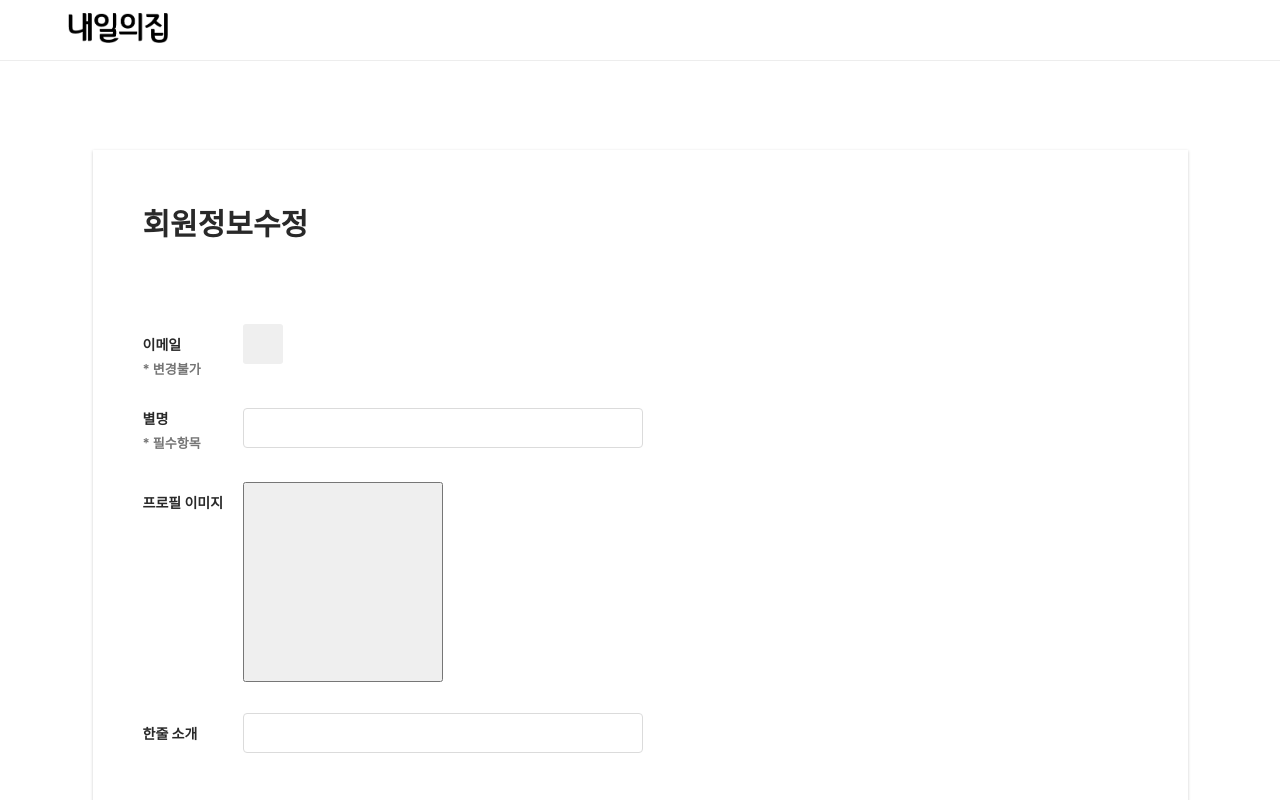
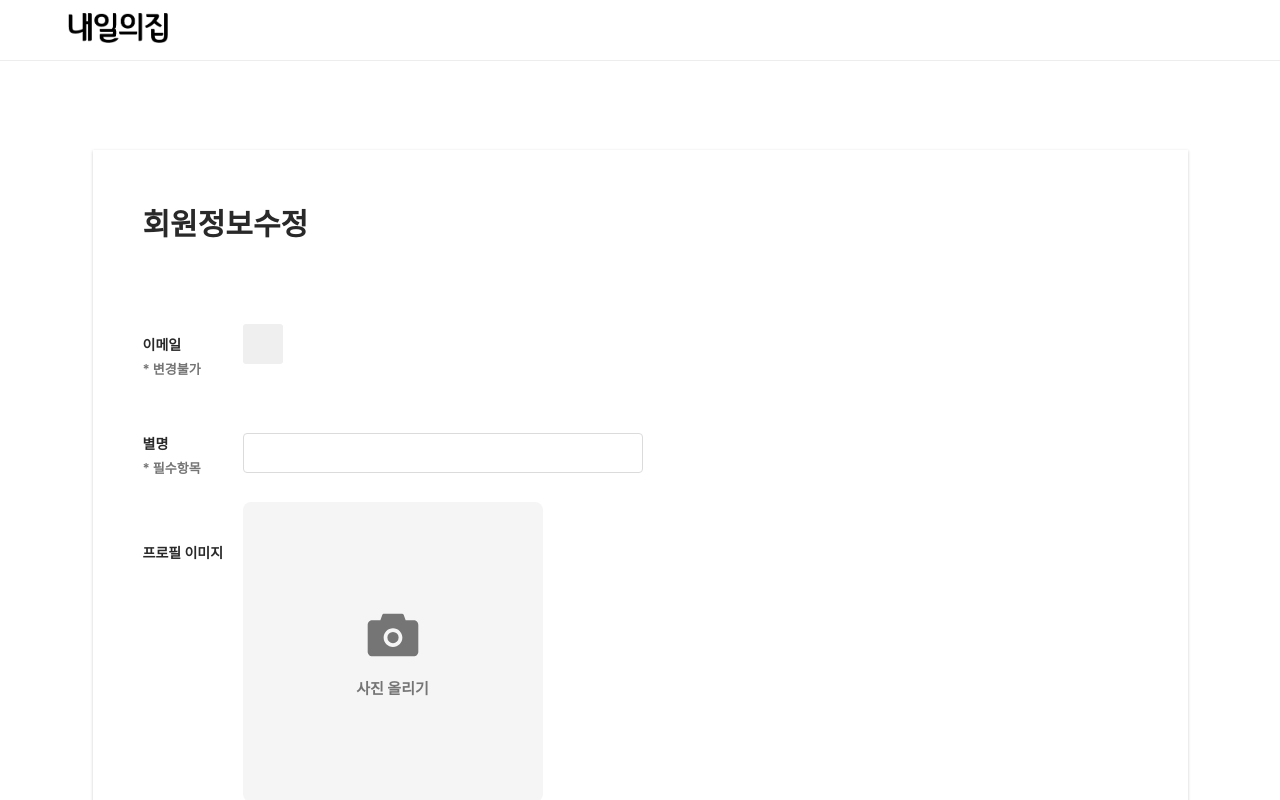
Before and after one commit to codestates/HOT-House-of-tomorrow-client, a React (Create React App) app: page /edit in a window 1280 px wide. Shown: the top 800 px of the page. Built offline with nearby package versions, Linux system fonts and the light colour scheme; no server answers.

Commit message:
feature / edit_user : add nickname, introduction and profile picture update function

```diff
--- a/src/api/pages/user_edit/userEdit.js
+++ b/src/api/pages/user_edit/userEdit.js
@@ -3,12 +3,10 @@ import axios from 'axios';
 
 export async function getUserInfoAsync() {
   const response = await axios.get('/api/auth/getuser');
-  console.log(response);
   return response.data;
 }
 
 export async function postUserUpdateAsync(data) {
-  console.log(data);
   const response = await axios.post('/api/auth/updateuser', { data });
   console.log(response);
   return response.data;
--- a/src/components/systems/edit/Edit.jsx
+++ b/src/components/pages/edit/Edit.jsx
@@ -1,6 +1,6 @@
-/* eslint-disable no-unused-vars */
-import React from 'react';
+import React, { useState } from 'react';
 import styled from 'styled-components';
+import { AiFillCamera } from 'react-icons/ai';
 
 const Wrap = styled.div`
   display: flex;
@@ -29,6 +29,7 @@ const Title = styled.span`
 `;
 const EditRow = styled.div`
   display: flex;
+  margin-bottom: 25px;
 `;
 const EditTitle = styled.span`
   padding-top: 30px;
@@ -79,13 +80,7 @@ const EditImgTitle = styled.span`
   position: relative;
   top: 10px;
 `;
-const ImgWrap = styled.div`
-  padding-top: 30px;
-`;
-const Img = styled.button`
-  width: 200px;
-  height: 200px;
-`;
+
 const EditButton = styled.button`
   margin: 50px 0 0 100px;
   width: 290px;
@@ -114,16 +109,69 @@ const EditButton = styled.button`
     background-color: #09addb;
   }
 `;
+
+const BtnWrap = styled.div`
+  flex: 1;
+`;
+const FileLabel = styled.label`
+  display: flex;
+  align-items: center;
+  justify-content: center;
+  position: relative;
+  margin: 0;
+  border: none;
+  border-radius: 8px;
+  font-family: inherit;
+  transition: opacity 0.1s;
+  width: 300px;
+  height: 300px;
+  cursor: pointer;
+  background-color: ${(props) => (props.isPreview ? '#fff' : '#f5f5f5')};
+`;
+
+const FileInput = styled.input`
+  display: none;
+`;
+const PreviewImg = styled.img`
+  max-width: 300px;
+  border-radius: 8px;
+`;
+const CameraIconWrap = styled.div`
+  display: flex;
+  flex-direction: column;
+  text-align: center;
+`;
+const CameraIcon = styled.div`
+  font-size: 60px;
+  color: #757575;
+`;
+const CameraText = styled.span`
+  font-size: 15px;
+  font-weight: 700;
+  line-height: 20px;
+  color: #757575;
+`;
+
 function Edit({
   email,
   nickname,
   setNickname,
-  img,
-  setImg,
   introduction,
   setIntroduction,
-  onUpldateInfo,
+  onUpdateInfo,
+  uploadImage,
 }) {
+  const [preview, setPreview] = useState(null);
+  const onSelectFiles = (e) => {
+    e.preventDefault();
+
+    uploadImage(e.target.files[0]);
+    const reader = new FileReader();
+    reader.readAsDataURL(e.target.files[0]);
+    reader.onloadend = (file) => {
+      setPreview(file.target.result);
+    };
+  };
   return (
     <Wrap>
       <EditWrap>
@@ -155,9 +203,28 @@ function Edit({
         </EditRow>
         <EditRow>
           <EditImgTitle>프로필 이미지</EditImgTitle>
-          <ImgWrap>
-            <Img />
-          </ImgWrap>
+          <BtnWrap>
+            <FileLabel isPreview={!!preview}>
+              <FileInput
+                type="file"
+                multiple
+                name="uploadImg"
+                maxLength={1}
+                accept="image/*"
+                onChange={onSelectFiles}
+              />
+              {preview ? (
+                <PreviewImg src={preview} alt="" />
+              ) : (
+                <CameraIconWrap>
+                  <CameraIcon>
+                    <AiFillCamera />
+                  </CameraIcon>
+                  <CameraText>사진 올리기</CameraText>
+                </CameraIconWrap>
+              )}
+            </FileLabel>
+          </BtnWrap>
         </EditRow>
         <EditRow>
           <EditTitle>한줄 소개</EditTitle>
@@ -170,7 +237,7 @@ function Edit({
             />
           </InputWrap>
         </EditRow>
-        <EditButton onClick={onUpldateInfo}>회원 정보 수정</EditButton>
+        <EditButton onClick={onUpdateInfo}>회원 정보 수정</EditButton>
       </EditWrap>
     </Wrap>
   );
--- a/src/components/systems/Header/rightSide/HeaderRightSide.jsx
+++ b/src/components/systems/Header/rightSide/HeaderRightSide.jsx
@@ -16,12 +16,12 @@ const HeaderNavBtn = styled.button`
   margin-right: 10px;
   overflow: hidden;
   border-radius: 100%;
-
-  width: 38px;
+  width: 35px;
+  height: 35px;
+  overflow: hidden;
   display: flex;
   justify-content: center;
   align-items: center;
-  height: 35px;
   outline: none;
 
   &:hover {
@@ -37,9 +37,9 @@ const Menu = styled(CgMenuGridO)`
   }
 `;
 const ProfileImg = styled.img`
-  width: 100%;
-  overflow: hidden;
   border-radius: 100%;
+  width: 30px;
+  height: 30px;
 `;
 
 const WriteBtn = styled.button`
--- a/src/containers/pages/edit/EditContainer.jsx
+++ b/src/containers/pages/edit/EditContainer.jsx
@@ -1,16 +1,20 @@
 /* eslint-disable no-unused-vars */
 import React, { useEffect, useState } from 'react';
 import { useDispatch, useSelector } from 'react-redux';
-import Edit from '../../../components/systems/edit/Edit';
+import Edit from '../../../components/pages/edit/Edit';
 import {
   typeGetUserInfo,
   typeUpdateUserInfo,
+  typeInitUpdateInfo,
 } from '../../../modules/pages/edit/userEdit';
+import { typeUploadImage } from '../../../modules/pages/write_page/wrtiePage';
 
-const EditContainer = () => {
+const EditContainer = ({ history }) => {
   const dispatch = useDispatch();
-  const { info } = useSelector(({ userEdit }) => ({
+  const { info, update, url } = useSelector(({ userEdit, writeCard }) => ({
     info: userEdit.info,
+    url: writeCard.url,
+    update: userEdit.update,
   }));
 
   const [nickname, setNickname] = useState('');
@@ -26,15 +30,27 @@ const EditContainer = () => {
     setIntroduction(info.introduction);
   }, [info]);
 
-  const onUpldateInfo = () => {
+  const uploadImage = (imageFormData) => {
+    const formData = new FormData();
+    formData.append('uploadImg', imageFormData);
+    dispatch(typeUploadImage(formData));
+  };
+
+  const onUpdateInfo = () => {
     const data = {
       nickname,
-      profileImg: img,
+      profileImg: url,
       introduction,
     };
-    console.log(data);
     dispatch(typeUpdateUserInfo(data));
   };
+
+  useEffect(() => {
+    if (update?.updateSuccess) {
+      dispatch(typeInitUpdateInfo());
+      history.push('/');
+    }
+  }, [update]);
 
   return (
     <>
@@ -46,7 +62,8 @@ const EditContainer = () => {
         setImg={setImg}
         introduction={introduction}
         setIntroduction={setIntroduction}
-        onUpldateInfo={onUpldateInfo}
+        onUpdateInfo={onUpdateInfo}
+        uploadImage={uploadImage}
       />
     </>
   );
--- a/src/containers/pages/write_page/WritePageContainer.jsx
+++ b/src/containers/pages/write_page/WritePageContainer.jsx
@@ -1,5 +1,3 @@
-/* eslint-disable no-unused-expressions */
-/* eslint-disable no-unused-vars */
 import React, { useState, useEffect } from 'react';
 import { useDispatch, useSelector } from 'react-redux';
 import WritePage from '../../../components/pages/write_page/WritePage';
@@ -14,8 +12,6 @@ const WritePageContainer = ({ history }) => {
     url: writeCard.url,
     postId: writeCard.uploadCard.postId,
   }));
-
-  const [image, setImage] = useState('');
 
   const [description, setDescription] = useState('');
   const [acreage, setAcreage] = useState('0');
@@ -79,7 +75,6 @@ const WritePageContainer = ({ history }) => {
       goLobby={goLobby}
       uploadImage={uploadImage}
       submitCard={submitCard}
-      setImage={setImage}
       setDescription={setDescription}
       setAcreage={setAcreage}
       setColor={setColor}
--- a/src/modules/pages/edit/userEdit.js
+++ b/src/modules/pages/edit/userEdit.js
@@ -8,10 +8,13 @@ const GET_USER_INFO = 'userEdit/GET_USER_INFO';
 const GET_USER_INFO_SUCCESS = 'userEdit/GET_USER_INFO_SUCCESS';
 const GET_USER_INFO_FAILURE = 'userEdit/GET_USER_INFO_FAILURE';
 
-//* AUTH_USER
+//* POST_UPDATE_USER_INFO
 const POST_UPDATE_USER_INFO = 'userEdit/POST_UPDATE_USER_INFO';
 const POST_UPDATE_USER_INFO_SUCCESS = 'userEdit/POST_UPDATE_USER_INFO_SUCCESS';
 const POST_UPDATE_USER_INFO_FAILURE = 'userEdit/POST_UPDATE_USER_INFO_FAILURE';
+
+//* INIT_UPDATE_INFO
+const INIT_UPDATE_INFO = 'userEdit/INIT_UPDATE_INFO';
 
 //* GENERATE_TYPE_FUNCTION
 export const typeGetUserInfo = () => ({
@@ -20,6 +23,11 @@ export const typeGetUserInfo = () => ({
 
 export const typeUpdateUserInfo = (data) => ({
   type: POST_UPDATE_USER_INFO,
+  payload: data,
+});
+
+export const typeInitUpdateInfo = (data) => ({
+  type: INIT_UPDATE_INFO,
   payload: data,
 });
 
@@ -98,6 +106,12 @@ export default function userEdit(state = initialState, action) {
         error: action.payload,
       };
 
+    case INIT_UPDATE_INFO:
+      return {
+        ...state,
+        update: {},
+      };
+
     default:
       return state;
   }
```
